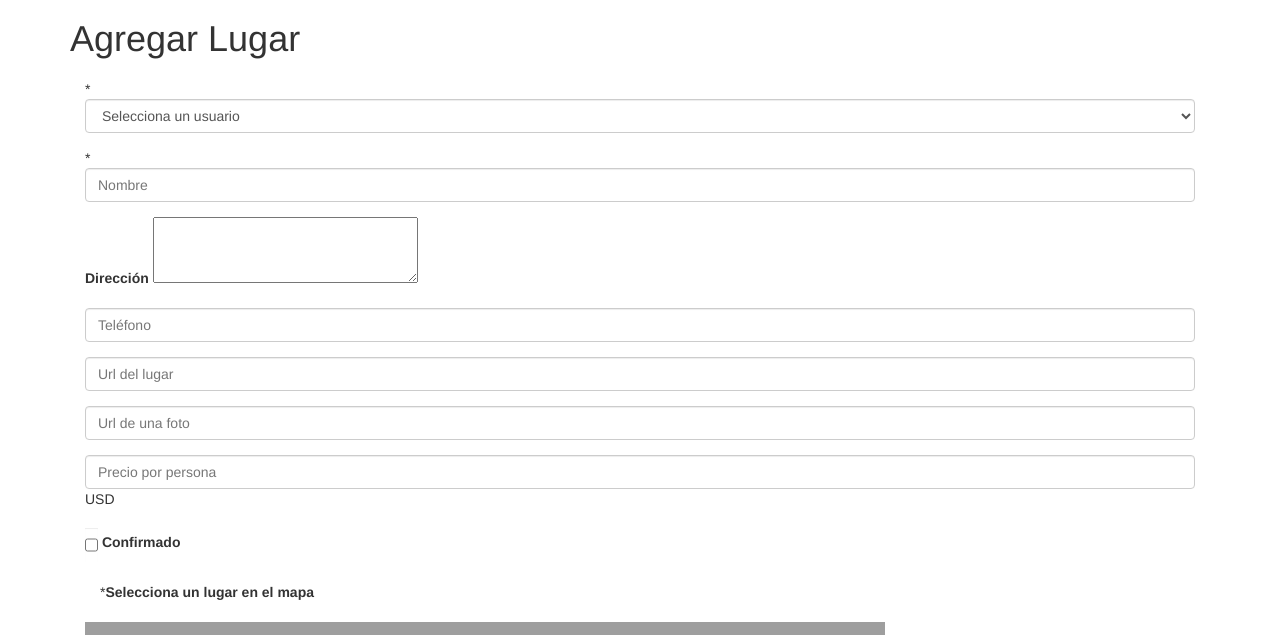
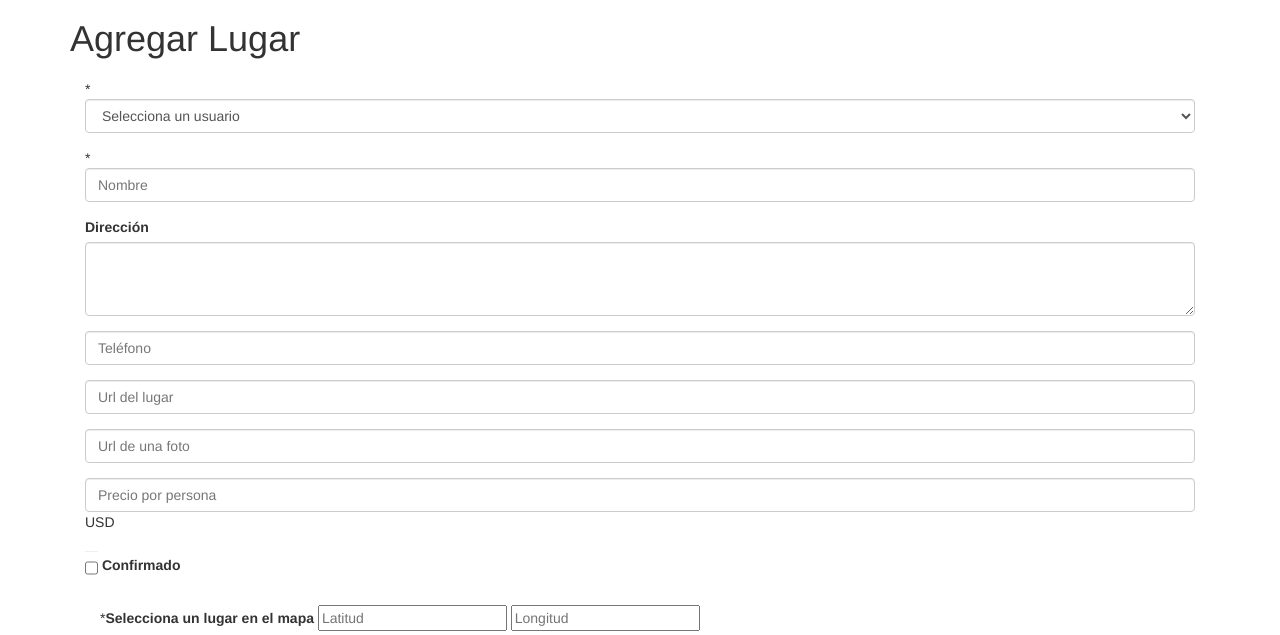
Before and after one commit to juanpabloprado/hackathon-campcun-api, a PHP site: the page made by views/places/add.php in a window 1280 px wide. Shown: the part 51-686 px from the top of the page. Run offline with PHP 8.4, Linux system fonts and the light colour scheme; the template is opened without the code that fills it, so the values that code supplies are empty; some libraries are stand-ins or nearby versions; grey boxes are pictures that could not be loaded.

Commit message:
forms places fixed

```diff
--- a/views/places/add.php
+++ b/views/places/add.php
@@ -25,7 +25,7 @@
         </div>
         <div class="form-group col-sm-12">
             <label>Dirección</label>
-            <textarea name="address" cols="30" rows="3"></textarea>
+            <textarea name="address" cols="30" rows="3" class="form-control"></textarea>
         </div>
         <div class="form-group col-sm-12">
             <input class="form-control" type="text" name="phone" placeholder="Teléfono" />
@@ -52,8 +52,8 @@
         <div class="form-group col-sm-12">
             <div class="col-sm-12">
                 *<label class="text-left">Selecciona un lugar en el mapa</label>
-                <input id="latitud" type="hidden" name="latitude" placeholder="Latitud" />
-                <input id="longitud" type="hidden" name="longitude" placeholder="Longitud"  />
+                <input id="latitud" type="text" name="latitude" placeholder="Latitud" />
+                <input id="longitud" type="text" name="longitude" placeholder="Longitud"  />
             </div>
         </div>
         <div class="form-group col-sm-12">
--- a/views/places/view-edit.php
+++ b/views/places/view-edit.php
@@ -23,7 +23,7 @@
             <input class="form-control" type="text" name="name" placeholder="Nombre" value="<?=$this->place["name"]?>" />
         </div>
         <div class="form-group col-sm-12">
-            <textarea name="address" cols="30" rows="3">
+            <textarea name="address" cols="30" rows="3" class="form-control">
                 <?=$this->place["address"]?>
             </textarea>
         </div>
```
